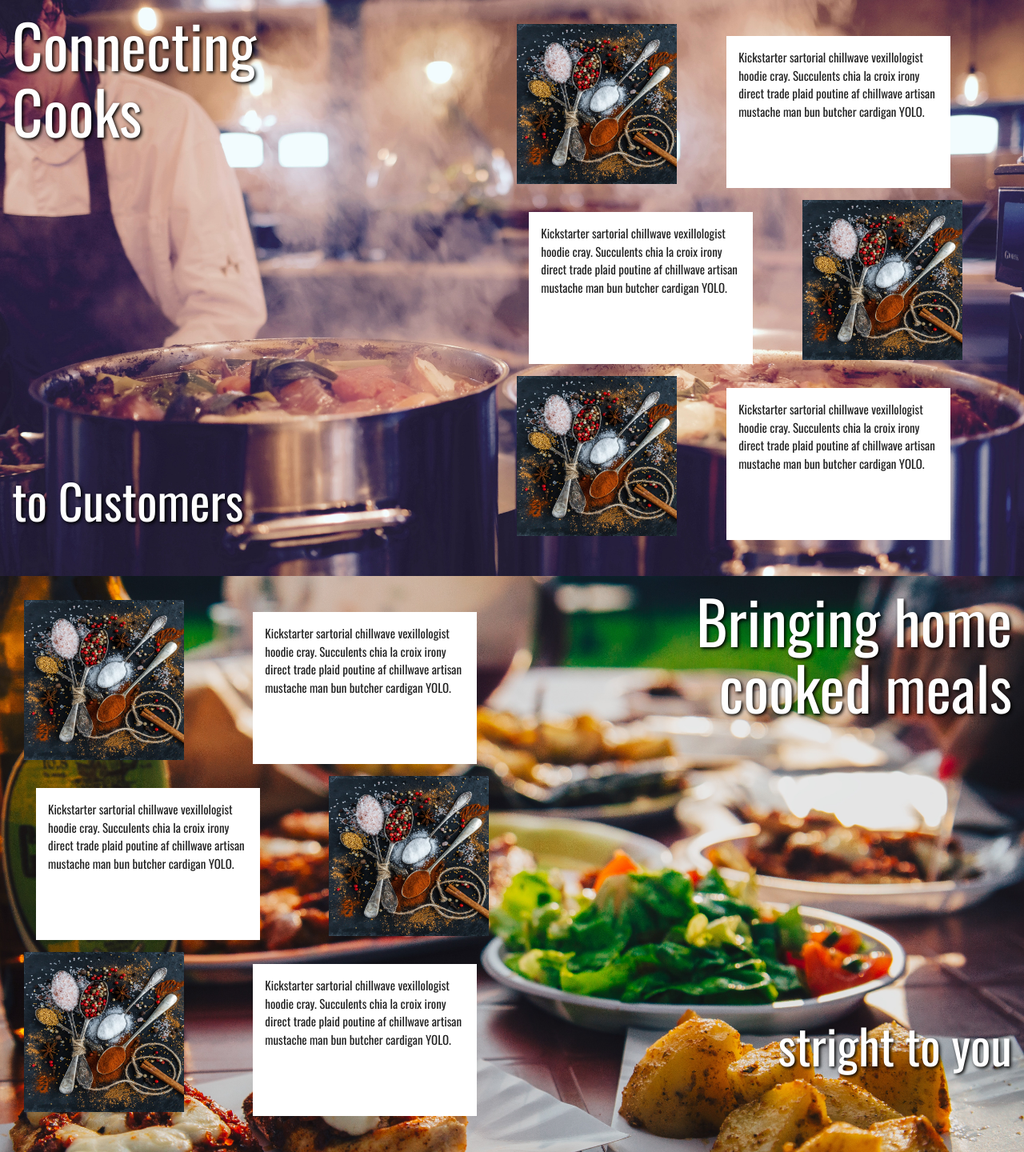
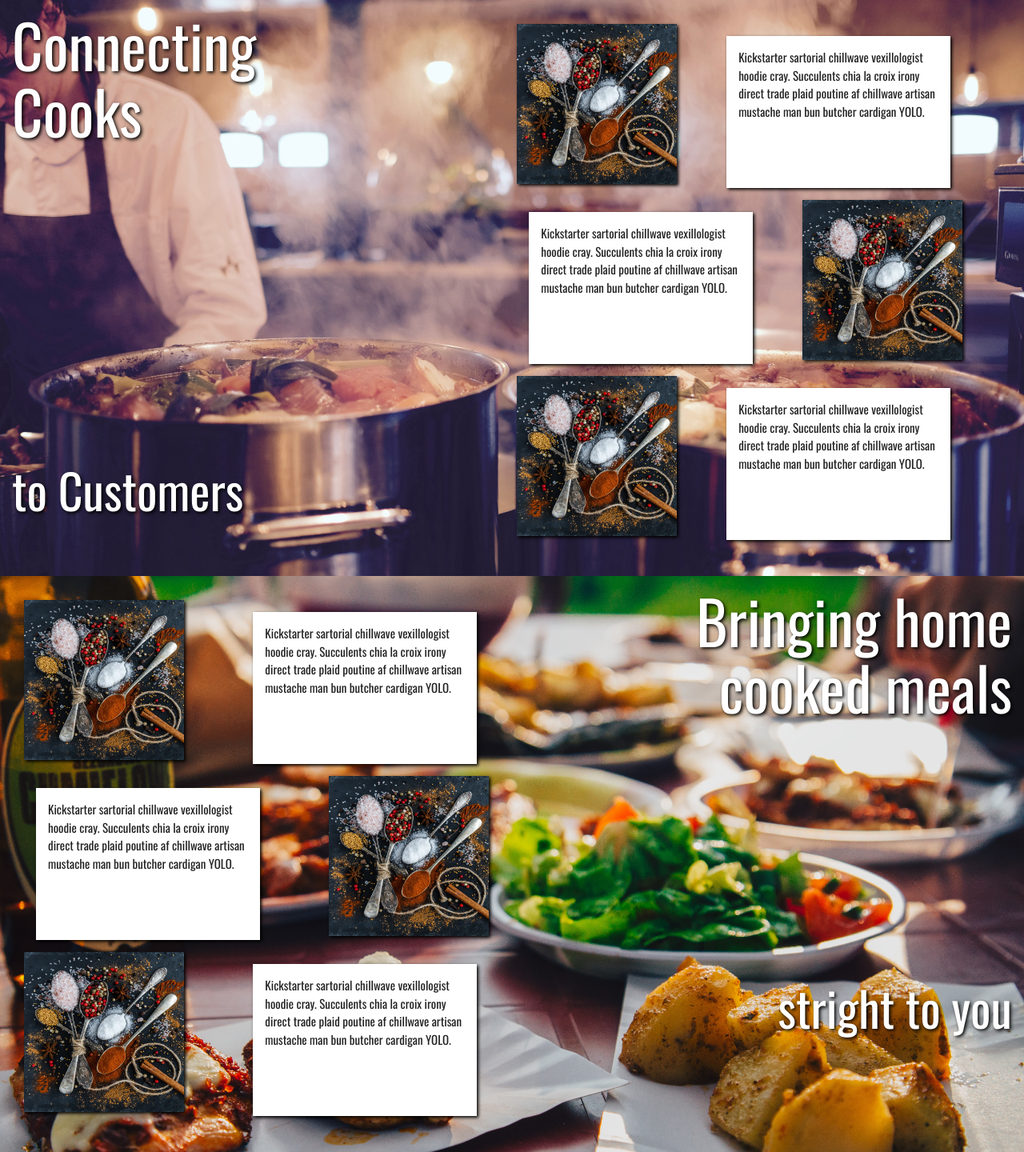
Before and after one commit to DaltonHart/HomeCooked, a Django app: page / in a window 1280 px wide. Shown: the part 80-1520 px from the top of the page at 80% size. Run offline with Django 3.2, Linux system fonts and the light colour scheme.

Commit message:
added js to file structure and landing page layout complete

```diff
--- a/homecooked_project/homecooked/static/css/main.css
+++ b/homecooked_project/homecooked/static/css/main.css
@@ -2,12 +2,16 @@
     box-sizing: border-box;
     font-family: 'Oswald', sans-serif;
 }
-
+main{
+    padding-top: 10vh;
+}
 header{
     color: white;
-    background-color: black;
+    background-color:black;
     display: grid;
     height: 10vh;
+    position: fixed;
+    width: 100%;
 }
 .login {
  grid-row: 1/2;
@@ -35,7 +39,6 @@
 .overview {
     display: grid;
     min-width: 100%;
-    margin: 0;
     padding: 0;
 }
 
@@ -56,7 +59,7 @@
     display: grid;
     background-image: url(/static/images/customerOver.jpg);
     background-repeat: no-repeat;
-    background-position: top;
+    background-position: center;
     background-size: 100%;
     background-color: red;
     height: 90vh;
@@ -71,7 +74,7 @@
 }
 .catcher .bottomLine{
     grid-row: 3/4;
-    padding-top: 80%;
+    padding-top: 70%;
     font-size: 4em;
     text-shadow: 2px 2px 4px #000000;
 }
@@ -112,6 +115,7 @@
     margin: 0;
     width: 25vh;
     height: 25vh;
+    box-shadow: 2px 2px 4px #000000;
 }
 .detail p{
     grid-column: 2/3;
@@ -120,6 +124,7 @@
     background: white;
     overflow-wrap: break-word;
     width: 35vh;
+    box-shadow: 2px 2px 4px #000000;
 }
 
 .area2 img {
--- /dev/null
+++ b/homecooked_project/homecooked/static/js/landing.js
@@ -0,0 +1 @@
+console.log('IM WORKING!')
--- a/homecooked_project/homecooked/templates/homecooked/base.html
+++ b/homecooked_project/homecooked/templates/homecooked/base.html
@@ -9,6 +9,7 @@
     <link href="https://fonts.googleapis.com/css?family=Amatic+SC|Oswald" rel="stylesheet">
     <link rel="stylesheet" href="https://cdnjs.cloudflare.com/ajax/libs/materialize/1.0.0-beta/css/materialize.min.css">
     <link rel="stylesheet" type="text/css" media="screen" href="{% static 'css/main.css' %}" />
+    <script src="{% static 'js/landing.js' %}"></script>
 </head>
 <body>
     <header>
@@ -25,9 +26,9 @@
             {% endblock %}
         </section>
     </header>
-    <body>
+    <main>
         {% block content %}
         {% endblock %}
-    </body>
+    </main>
 </body>
 </html>
```
